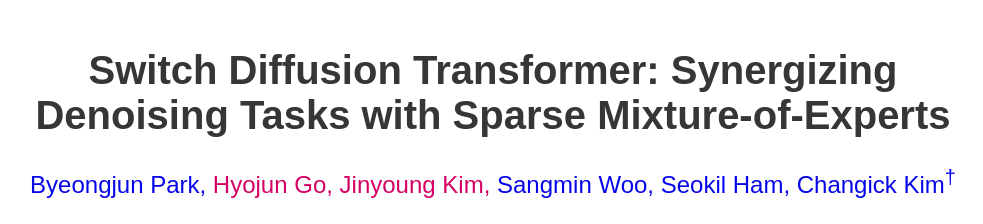
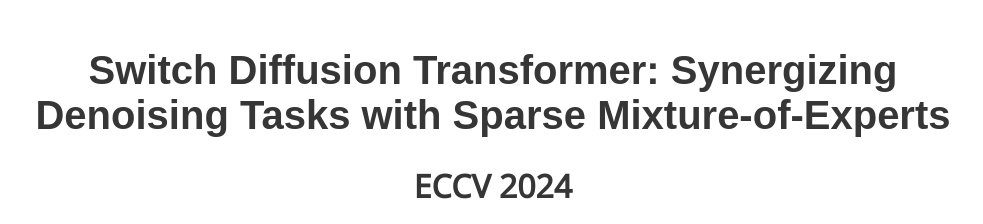
Before and after one commit to byeongjun-park/Switch-DiT, a plain HTML site: page index.html in a window 1280 px wide. Shown: the top 224 px of the page, without its empty margins (147-1130 px from the left). Drawn offline with nearby package versions, Linux system fonts and the light colour scheme; some icons are missing; a web font is replaced by a local one.

Commit message:
eccv 2024

```diff
--- a/index.html
+++ b/index.html
@@ -48,10 +48,10 @@
           <h1 class="title is-2 publication-title">Switch Diffusion Transformer: Synergizing Denoising Tasks with Sparse Mixture-of-Experts</h1>
 
 
-<!--            <div class="is-size-3 paper accepted">-->
-<!--              <strong> ICLR 2024</strong>-->
-<!--            </div>-->
-<!--            <br> -->
+            <div class="is-size-3 paper accepted">
+              <strong> ECCV 2024 </strong>
+            </div>
+            <br>
 
             <!-- Author name -->
             <div class="is-size-4 publication-authors">
```
